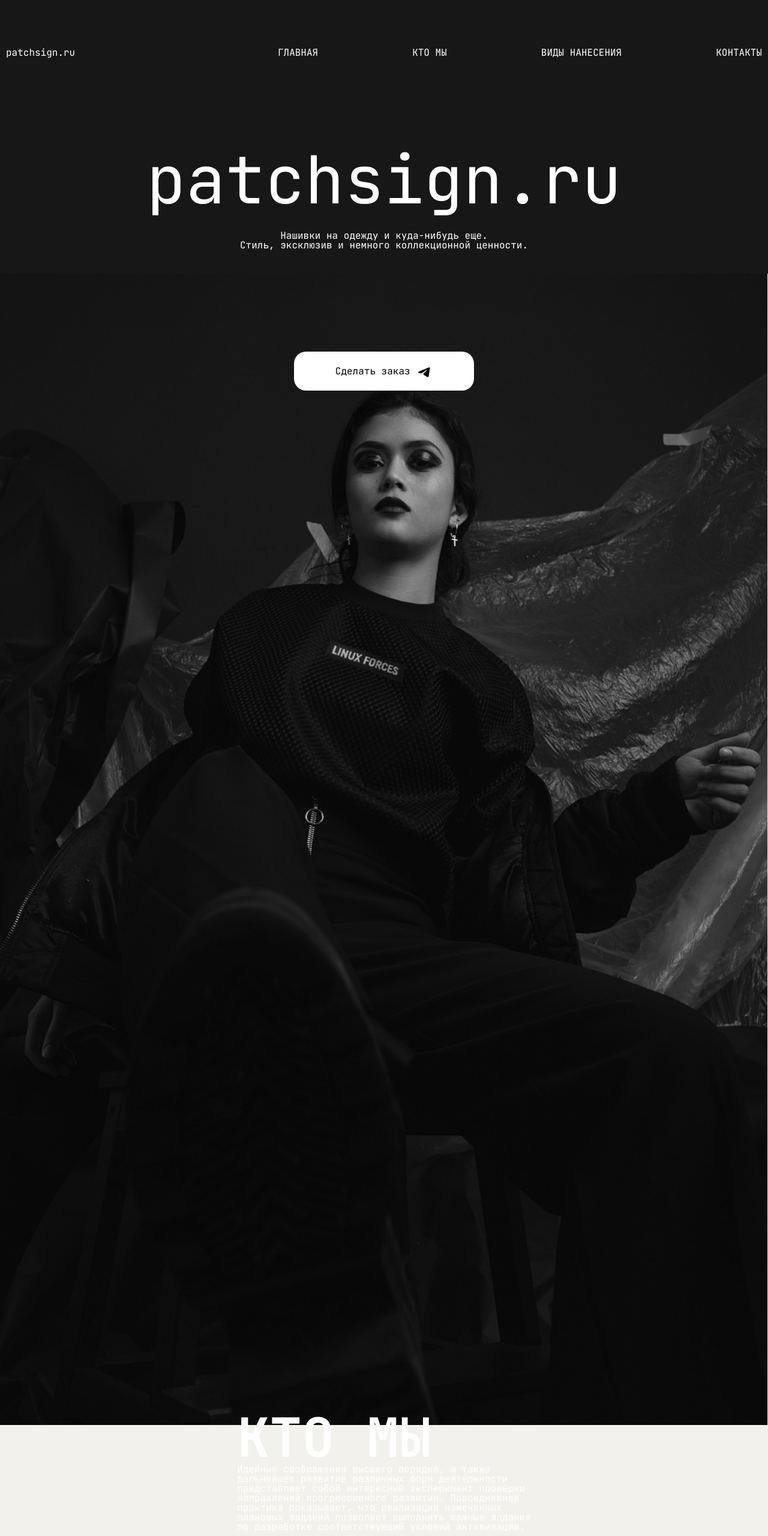
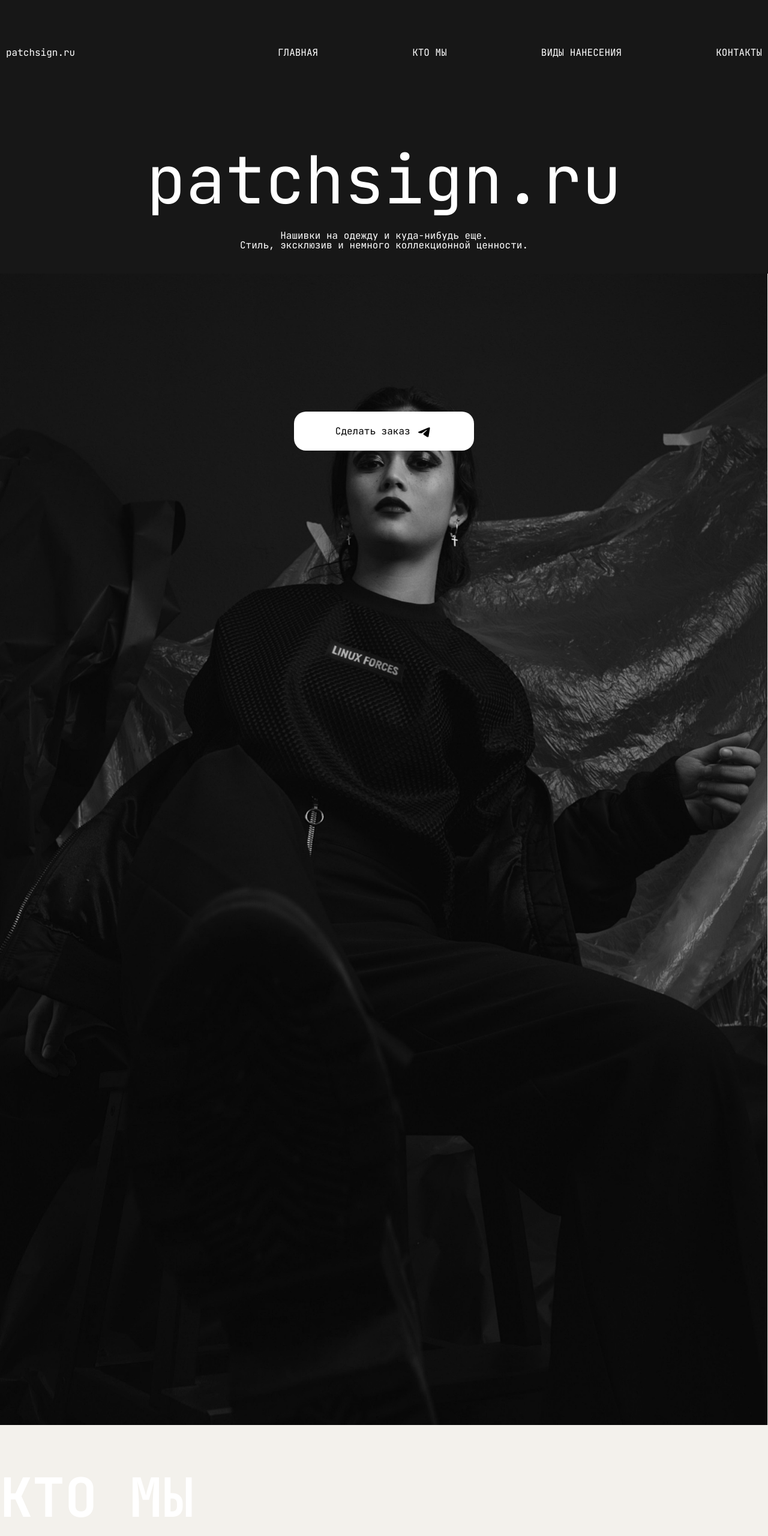
Before and after one commit to Eldariusss/patchsign.ru, a plain HTML site: page index.html in a window 1280 px wide. Shown: the top 2560 px of the page at 60% size. Drawn offline with Linux system fonts and the light colour scheme.

Commit message:
save-road

```diff
--- a/index.html
+++ b/index.html
@@ -35,13 +35,19 @@
     </section>
     <section class="about">
         <div class="container">
-            <a href="#" class="button about__button fz16">Сделать заказ
-                <img class=" button-svg about__button-svg" src="img/svg/telegram.svg" alt="svg">
-            </a>
+            <div class="about__button-wrapper">
+                <a href="#" class="button about__button fz16">Сделать заказ
+                    <img class=" button-svg about__button-svg" src="img/svg/telegram.svg" alt="svg">
+                </a>
+            </div>
             <div class="about__wrapper">
                 <h2 class="about__title fz90">КТО МЫ</h2>
                 <p class="about__subtitle fz16">Идейные соображения высшего порядка, а также <br> дальнейшее развитие различных форм деятельности <br> представляет собой интересный эксперимент проверки <br> направлений прогрессивного развития. Повседневная <br> практика показывает, что реализация намеченных <br> плановых заданий позволяет выполнять важные задания <br> по разработке соответствующий условий активизации.</p>
             </div>
+            <a href="#" class="button about__button fz16">patchsign.ru
+                <img class=" button-svg about__button-svg" src="img/svg/telegram.svg" alt="svg">
+            </a>
+            <p class="about__connect-subtitle fz14">Присоединяйся к нам, чтобы не пропустить последние <br> новинки и много чего интересного</p>
         </div>
     </section>
 </body>
--- a/scss/blocks/_about.scss
+++ b/scss/blocks/_about.scss
@@ -5,17 +5,29 @@
     background-position: center 0px;
     background-size: 100% auto;
     width: 100%;
-    display: flex;
-    justify-content: center;
-    align-items: center;
-    text-align: center;
+    padding: 130px 0px;
+    position: relative;
+    &__button-wrapper{
+        text-align: center;
+    }
     &__wrapper {
-        text-align: left;
-
+        margin-top: 1700px;
     }
+    &
     &__title {
-        margin-top: 1700px;
         font-weight: 700;
+    }
+    &__subtitle {
+        margin-top: 150px;
+        font-weight: 400;
+    }
+    &__button {
+        text-align: center;
+        margin-top: 100px;
+    }
+    &__connect-subtitle {
+        font-weight: 400;
+        margin-top: 25px;
     }
 
 }
--- a/scss/blocks/_button.scss
+++ b/scss/blocks/_button.scss
@@ -7,7 +7,6 @@
     width: 300px;
     height: 65px;
     border-radius: 20px;
-    margin-top: 130px;
     &-svg {
         display: inline-block;
         width: 28px;
```
Also changed, not shown: scss/style.css, 1 other file.
